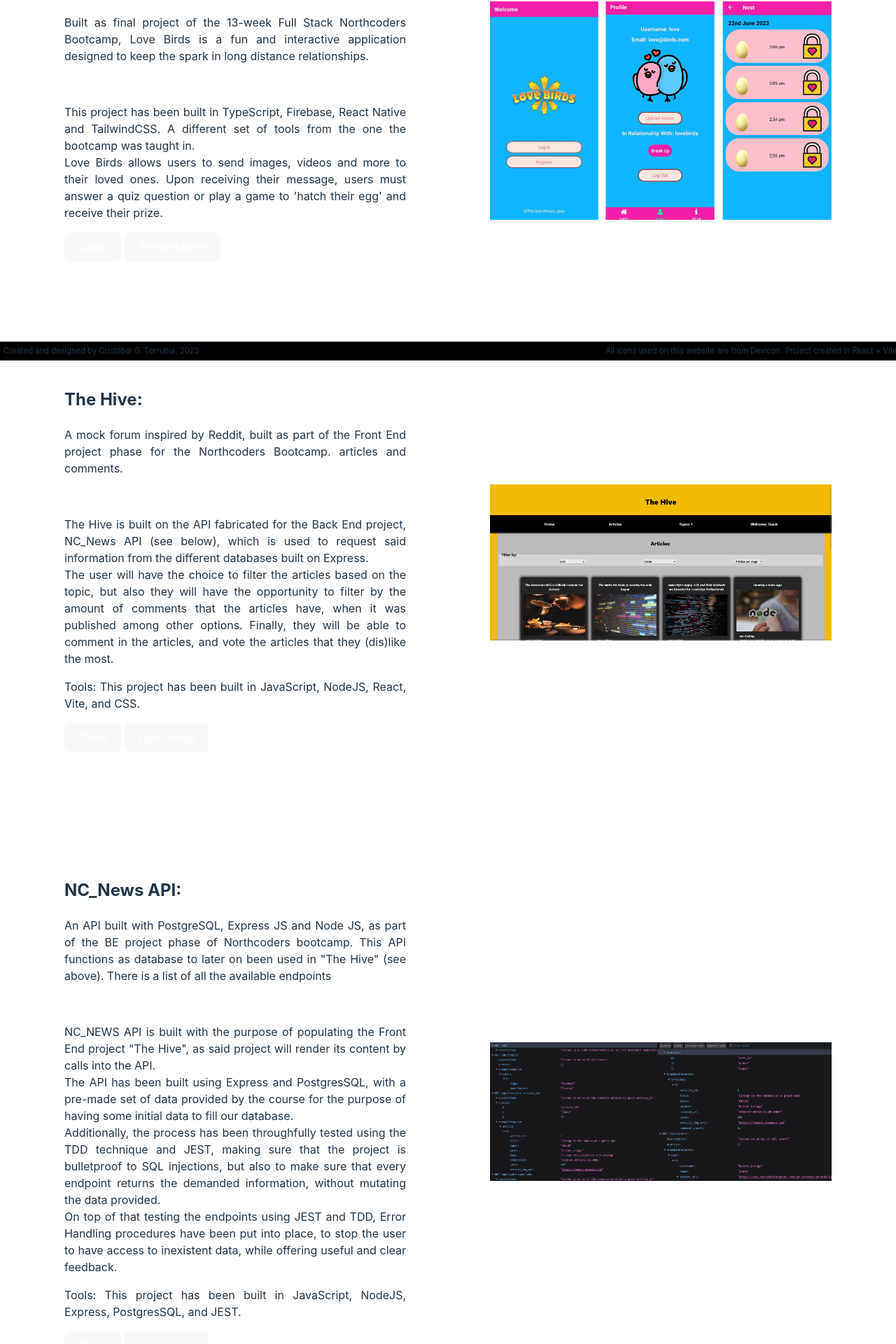
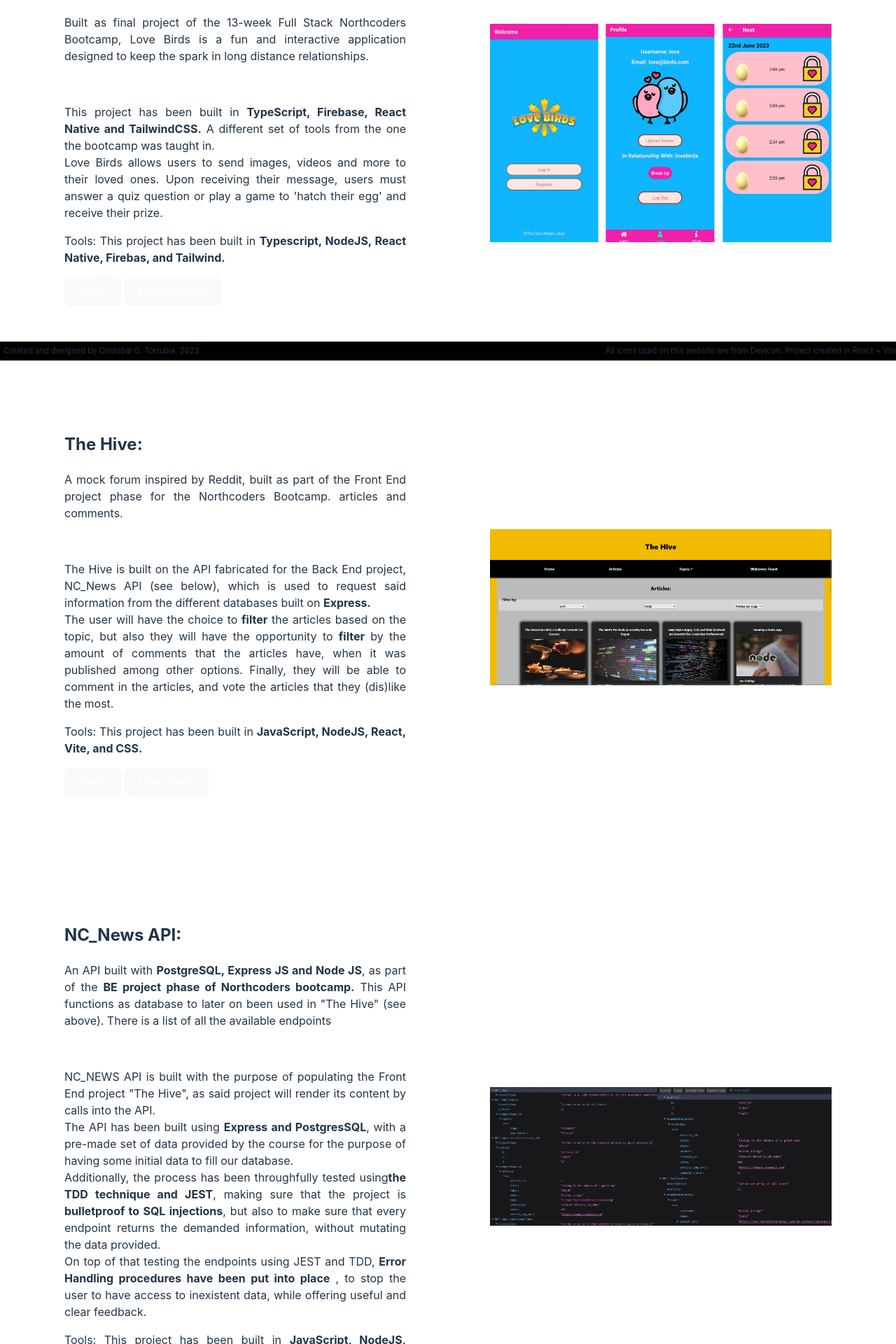
Before and after one commit to SirPhoros/Portfolio-SirPhoros, a React (Vite) app: page /project in a window 1280 px wide. Shown: the part 285-2205 px from the top of the page at 70% size. Built offline with nearby package versions, Linux system fonts and the light colour scheme.

Commit message:
style project page

```diff
--- a/src/components/Projects.tsx
+++ b/src/components/Projects.tsx
@@ -22,13 +22,22 @@
 						</p>
 						<br />
 						<p>
-							This project has been built in TypeScript, Firebase, React Native
-							and TailwindCSS. A different set of tools from the one the
-							bootcamp was taught in. <br />
+							This project has been built in{' '}
+							<strong>
+								TypeScript, Firebase, React Native and TailwindCSS.
+							</strong>{' '}
+							A different set of tools from the one the bootcamp was taught in.{' '}
+							<br />
 							Love Birds allows users to send images, videos and more to their
 							loved ones. Upon receiving their message, users must answer a quiz
 							question or play a game to 'hatch their egg' and receive their
 							prize.
+						</p>
+						<p>
+							Tools: This project has been built in{' '}
+							<strong>
+								Typescript, NodeJS, React Native, Firebas, and Tailwind.
+							</strong>
 						</p>
 						<section className="projectButton">
 							<button>
@@ -67,17 +76,18 @@
 						<p>
 							The Hive is built on the API fabricated for the Back End project,
 							NC_News API (see below), which is used to request said information
-							from the different databases built on Express.
+							from the different databases built on <strong>Express.</strong>
 							<br />
-							The user will have the choice to filter the articles based on the
-							topic, but also they will have the opportunity to filter by the
-							amount of comments that the articles have, when it was published
-							among other options. Finally, they will be able to comment in the
-							articles, and vote the articles that they (dis)like the most.
+							The user will have the choice to <strong>filter</strong> the
+							articles based on the topic, but also they will have the
+							opportunity to <strong>filter</strong> by the amount of comments
+							that the articles have, when it was published among other options.
+							Finally, they will be able to comment in the articles, and vote
+							the articles that they (dis)like the most.
 						</p>
 						<p>
-							Tools: This project has been built in JavaScript, NodeJS, React,
-							Vite, and CSS.
+							Tools: This project has been built in{' '}
+							<strong>JavaScript, NodeJS, React, Vite, and CSS.</strong>
 						</p>
 						<section className="projectButton">
 							<button>
@@ -109,10 +119,11 @@
 					<section className="description">
 						<h2>NC_News API:</h2>
 						<p>
-							An API built with PostgreSQL, Express JS and Node JS, as part of
-							the BE project phase of Northcoders bootcamp. This API functions
-							as database to later on been used in "The Hive" (see above). There
-							is a list of all the available endpoints
+							An API built with{' '}
+							<strong>PostgreSQL, Express JS and Node JS</strong>, as part of
+							the <strong>BE project phase of Northcoders bootcamp.</strong>{' '}
+							This API functions as database to later on been used in "The Hive"
+							(see above). There is a list of all the available endpoints
 						</p>
 						<br />
 						<p>
@@ -120,24 +131,29 @@
 							project "The Hive", as said project will render its content by
 							calls into the API.
 							<br />
-							The API has been built using Express and PostgresSQL, with a
-							pre-made set of data provided by the course for the purpose of
-							having some initial data to fill our database.
+							The API has been built using{' '}
+							<strong>Express and PostgresSQL</strong>, with a pre-made set of
+							data provided by the course for the purpose of having some initial
+							data to fill our database.
 							<br />
-							Additionally, the process has been throughfully tested using the
-							TDD technique and JEST, making sure that the project is
-							bulletproof to SQL injections, but also to make sure that every
-							endpoint returns the demanded information, without mutating the
-							data provided.
+							Additionally, the process has been throughfully tested using
+							<strong>the TDD technique and JEST</strong>, making sure that the
+							project is <strong>bulletproof to SQL injections</strong>, but
+							also to make sure that every endpoint returns the demanded
+							information, without mutating the data provided.
 							<br />
-							On top of that testing the endpoints using JEST and TDD, Error
-							Handling procedures have been put into place, to stop the user to
-							have access to inexistent data, while offering useful and clear
-							feedback.
+							On top of that testing the endpoints using JEST and TDD,{' '}
+							<strong>
+								Error Handling procedures have been put into place
+							</strong>{' '}
+							, to stop the user to have access to inexistent data, while
+							offering useful and clear feedback.
 						</p>
 						<p>
-							Tools: This project has been built in JavaScript, NodeJS, Express,
-							PostgresSQL, and JEST.
+							Tools: This project has been built in{' '}
+							<strong>
+								JavaScript, NodeJS, Express, PostgresSQL, and JEST.
+							</strong>
 						</p>
 						<section className="projectButton">
 							<button>
```
